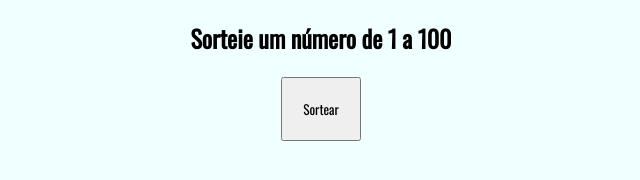
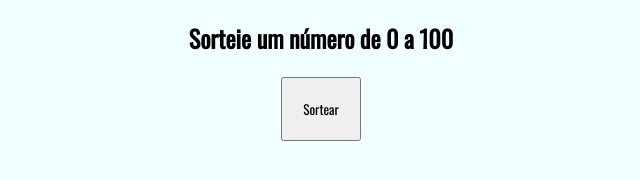
Before and after one commit to FelipeGPellegrini/sorteio, a plain HTML site: page index.html in a window 1280 px wide. Shown: the full height of the page, 319-959 px from the left. Drawn offline with nearby package versions, Linux system fonts and the light colour scheme.

Commit message:
Update index.html

```diff
--- a/index.html
+++ b/index.html
@@ -8,7 +8,7 @@
     <link rel="stylesheet" href="style.css">
 </head>
 <body>
-    <h2>Sorteie um número de 1 a 100</h2>
+    <h2>Sorteie um número de 0 a 100</h2>
     <h2 id="as">O número sorteado foi:</h2>
     <h1 id="numero"></h1>
     <div>
```
